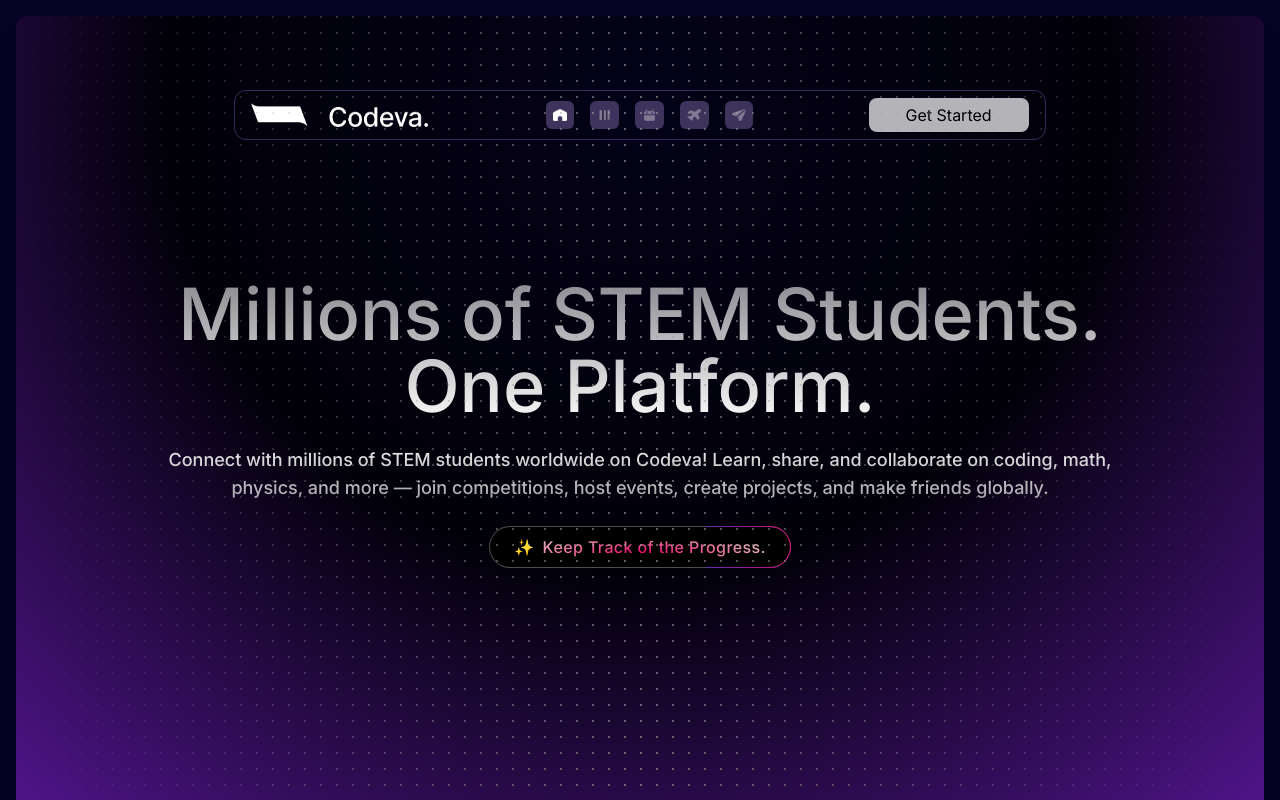
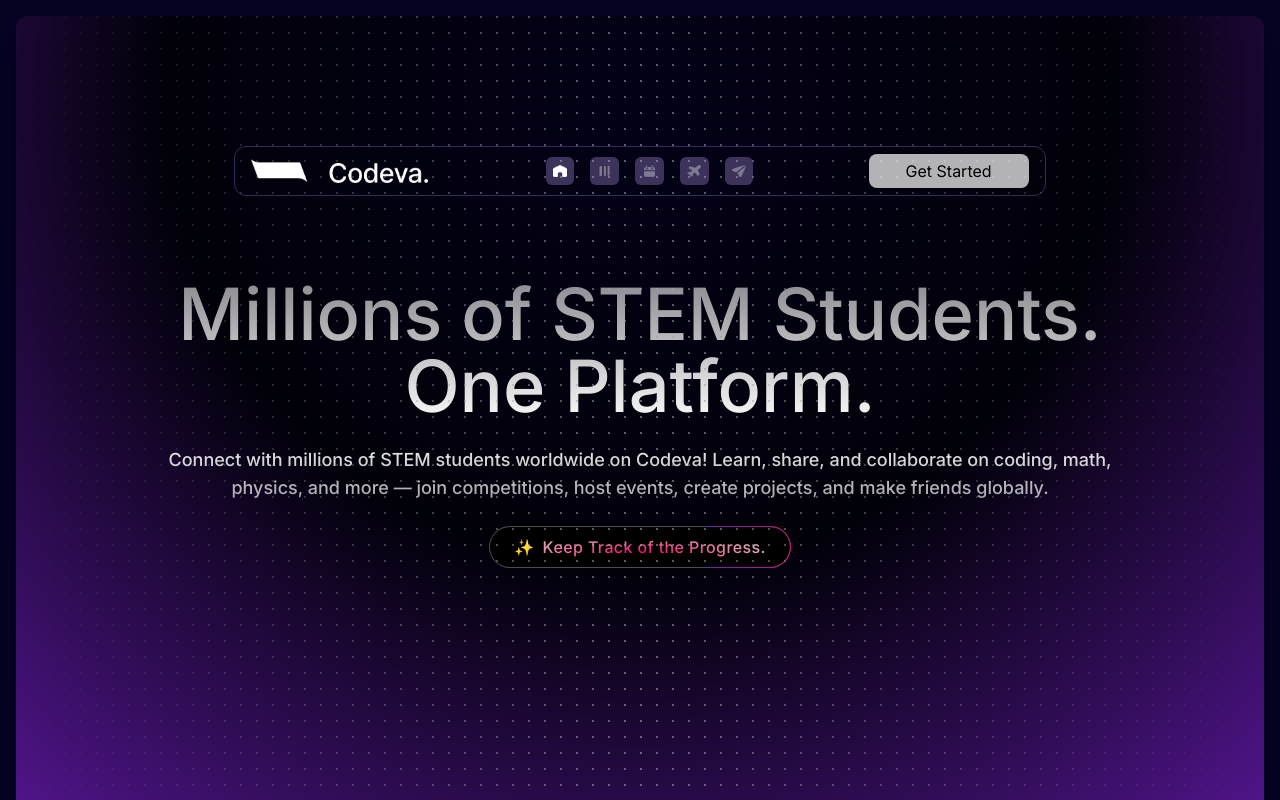
Before and after one commit to SwapnilDass/educodeva-renameFiles, a React (Vite) app: page / in a window 1280 px wide. Shown: the top 800 px of the page. Built offline with nearby package versions, Linux system fonts and the light colour scheme.

Commit message:
fixed navbar position

```diff
--- a/src/components/pages/landing/hero/hero.tsx
+++ b/src/components/pages/landing/hero/hero.tsx
@@ -22,7 +22,7 @@ export default function Header() {
       max-[400px]:gap-y-16 sm:pb-32 md:gap-y-24 md:shadow-xl lg:pb-36"
     >
       {/* Navbar moved slightly higher */}
-      <div className="-translate-y-14 w-full flex justify-center">
+      <div className="max-md:-translate-y-14 w-full flex justify-center">
         <Navbar />
       </div>
 
--- a/src/components/ui/Navbar.tsx
+++ b/src/components/ui/Navbar.tsx
@@ -45,11 +45,11 @@ export default function Navbar() {
         <img
           src="../../../brand/png/Branding.png"
           alt="Codeva"
-          className="h-[45%]"
+          className="h-[35%]"
         />
 
         {/* Hamburger Menu */}
-        <div className="flex h-[60%] w-10 cursor-pointer items-center justify-center">
+        <div className="flex h-[40%] w-10 cursor-pointer items-center justify-center">
           <FontAwesomeIcon
             icon={faBars}
             className="h-full w-auto text-white/80"
```
